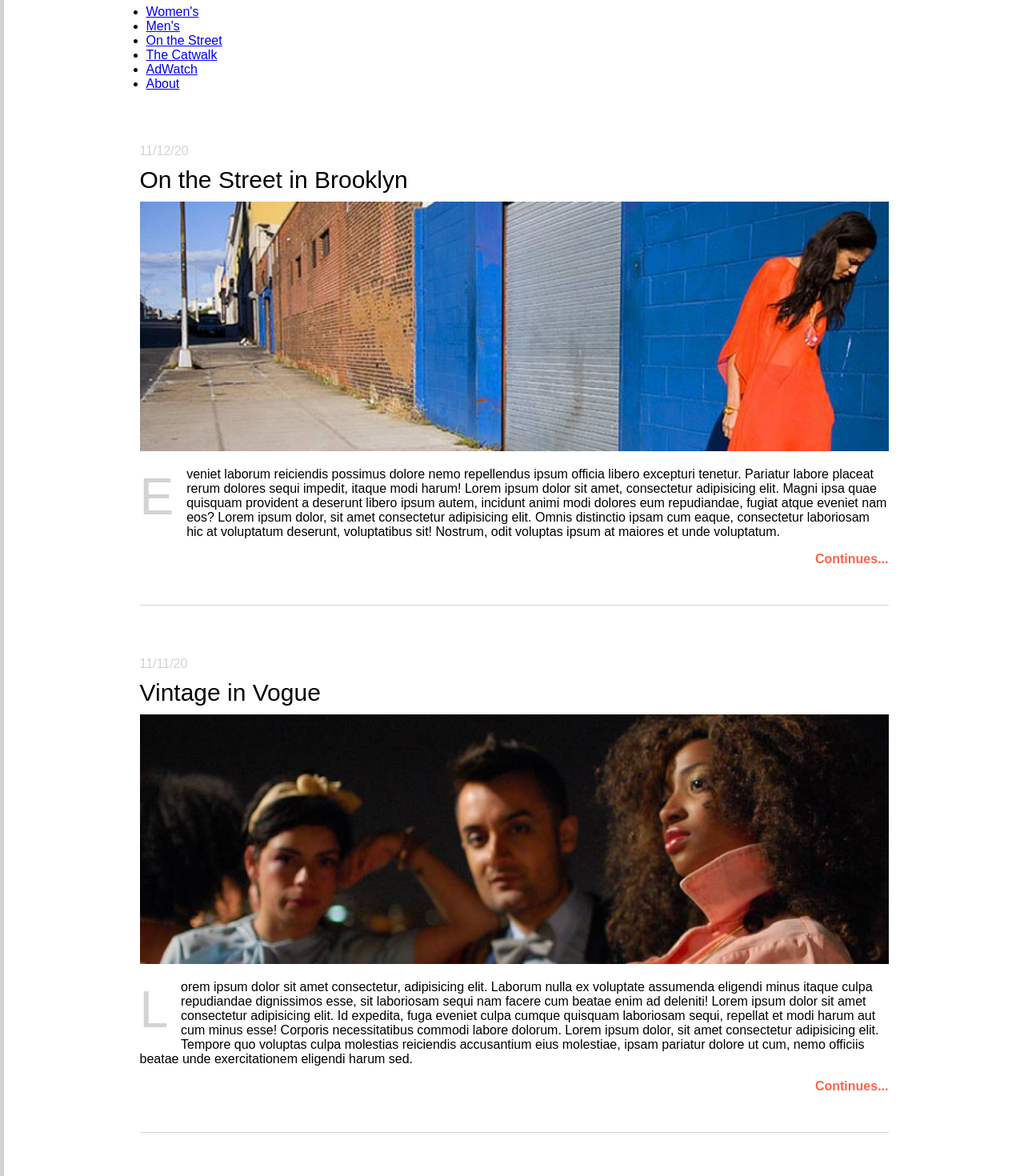
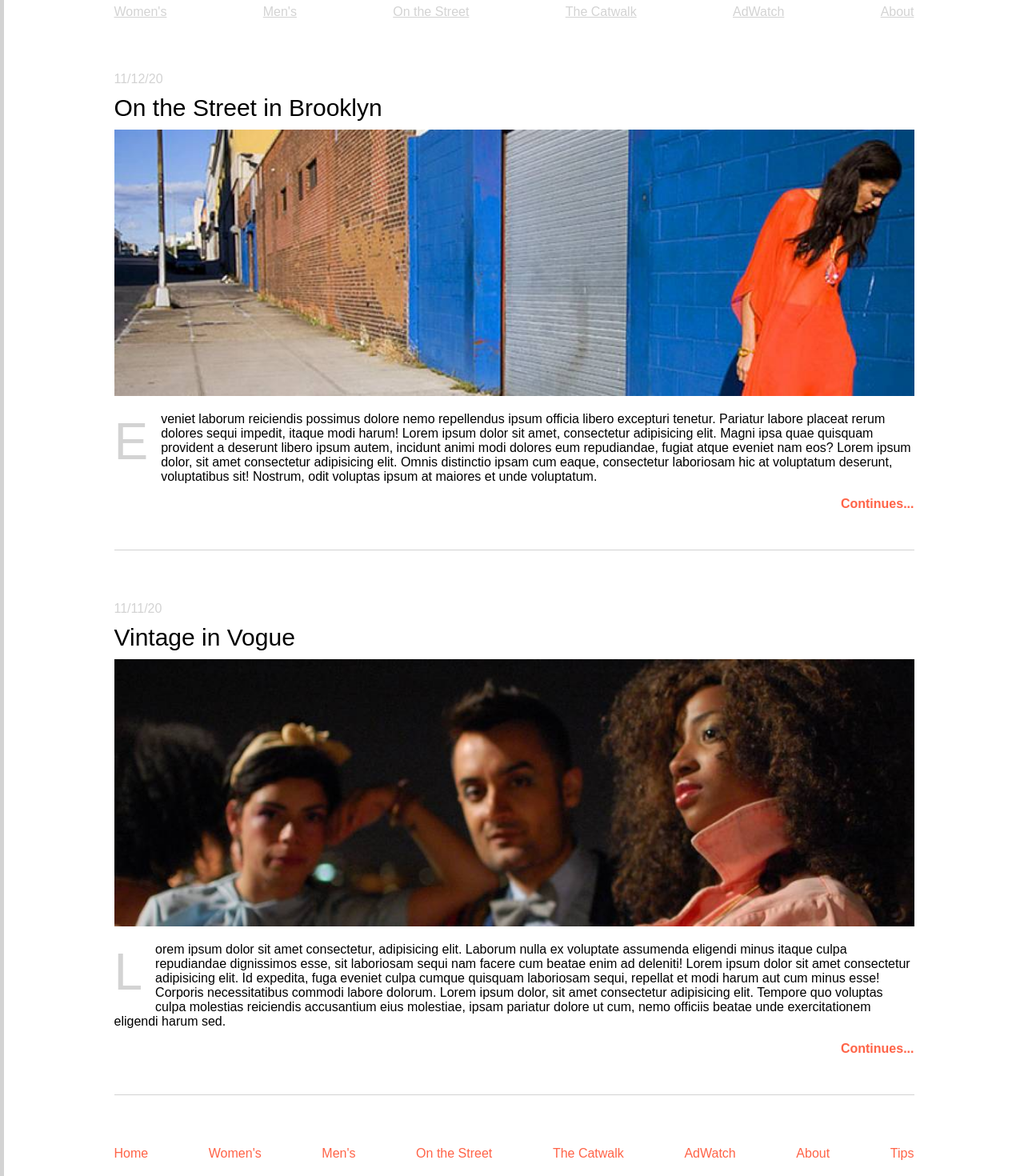
Before and after one commit to soodala2003/React-Fashion-blog, a React (Create React App) app: page / in a window 1280 px wide. Shown: the part 100-1570 px from the top of the page at 80% size. Built offline with nearby package versions, Linux system fonts and the light colour scheme.

Commit message:
updated style.css

```diff
--- a/src/style.css
+++ b/src/style.css
@@ -14,15 +14,11 @@ body {
 
 }
 
-header, main, footer {
+header, footer {
     margin: 1rem 2rem;
 }
 
-header nav {
-    padding-bottom: 30px;
-}
-
-.nav-list {
+.nav-header-list {
     padding: 0;
     list-style-type: none;
     display: flex;
@@ -30,7 +26,7 @@ header nav {
     align-items: center;
 }
 
-header .nav-list li a {
+.nav-header-list li a {
     color: lightgray;
 }
 
@@ -55,7 +51,15 @@ h3 {
     margin: 10px 0;
 }
 
-footer .nav-list li a {
+.nav-footer-list {
+    padding: 0;
+    list-style-type: none;
+    display: flex;
+    justify-content: space-between;
+    align-items: center;
+}
+
+.nav-footer-list li a {
     color: tomato;
     text-decoration: none;
 }
```
